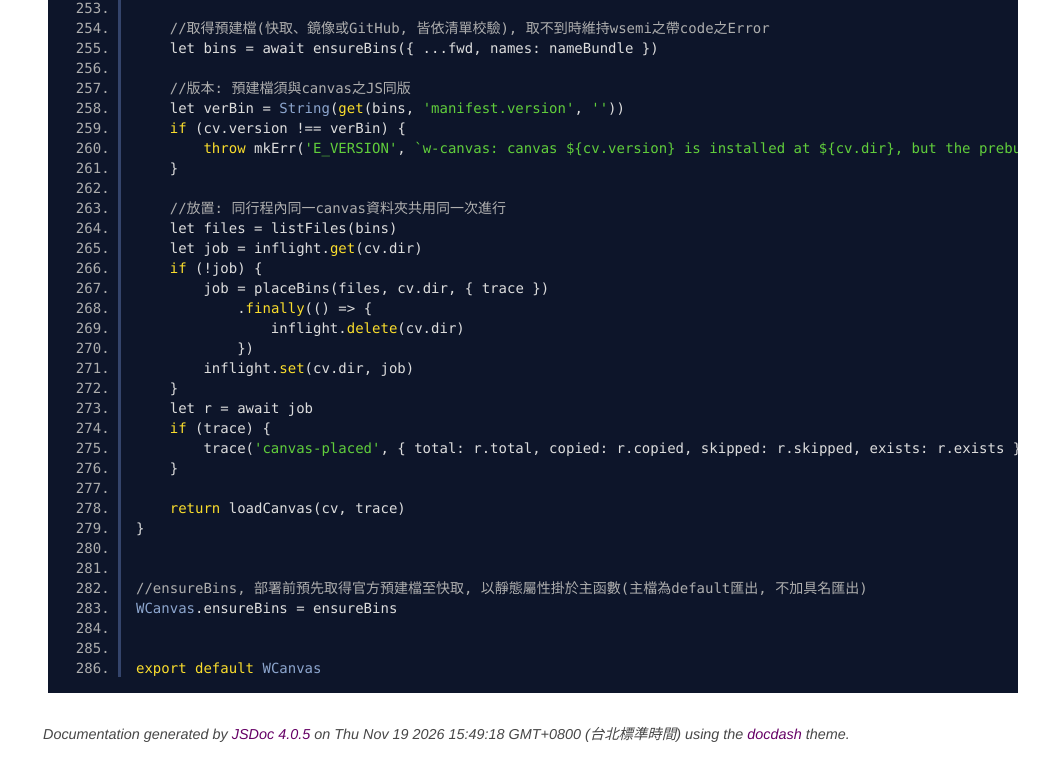
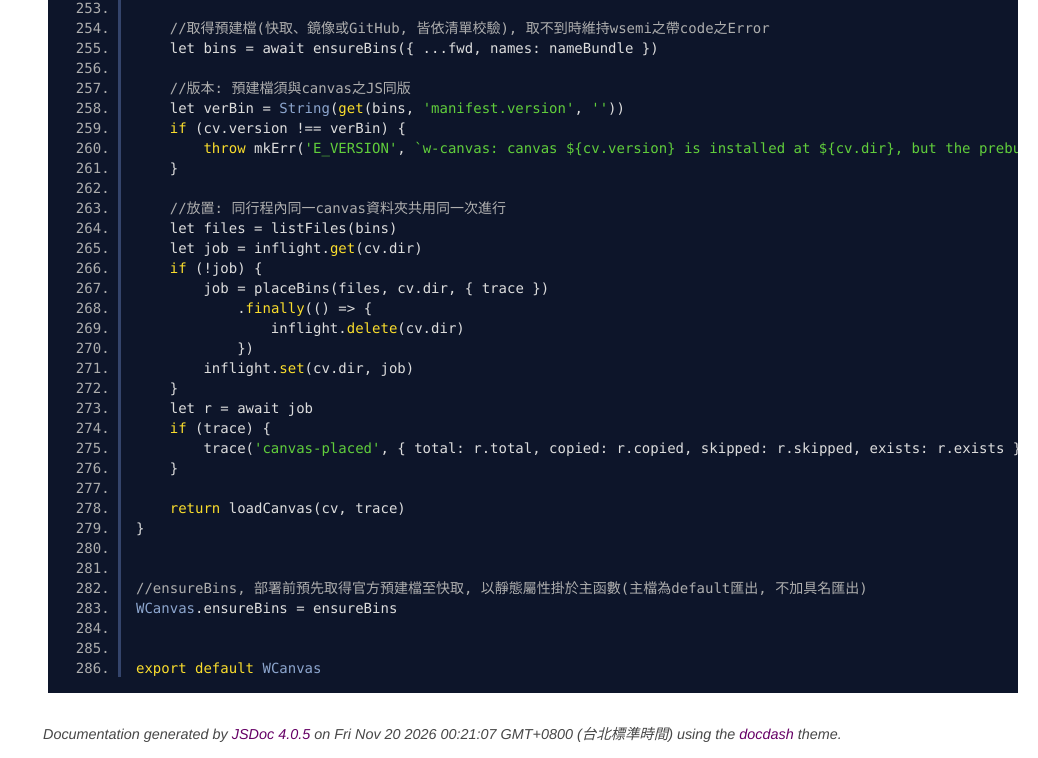
Before and after one commit to yuda-lyu/w-canvas, a website: page docs/WCanvas.mjs.html in a window 1280 px wide. Shown: the part 5200-5958 px from the top of the page, without its empty margins (242-1280 px from the left). Drawn offline with Linux system fonts and the light colour scheme.

Commit message:
modify: update pks

```diff
--- a/docs/WCanvas.mjs.html
+++ b/docs/WCanvas.mjs.html
@@ -345,7 +345,7 @@ export default WCanvas
 <br class="clear">
 
 <footer>
-    Documentation generated by <a href="https://github.com/jsdoc3/jsdoc">JSDoc 4.0.5</a> on Thu Nov 19 2026 15:49:18 GMT+0800 (台北標準時間) using the <a href="https://github.com/clenemt/docdash">docdash</a> theme.
+    Documentation generated by <a href="https://github.com/jsdoc3/jsdoc">JSDoc 4.0.5</a> on Fri Nov 20 2026 00:21:07 GMT+0800 (台北標準時間) using the <a href="https://github.com/clenemt/docdash">docdash</a> theme.
 </footer>
 
 <script>prettyPrint();</script>
--- a/package.json
+++ b/package.json
@@ -1,10 +1,10 @@
 {
   "name": "w-canvas",
-  "version": "1.0.26",
+  "version": "1.0.27",
   "main": "dist/w-canvas.umd.js",
   "dependencies": {
     "canvas": "3.2.3",
-    "wsemi": "^1.9.69"
+    "wsemi": "^1.9.70"
   },
   "devDependencies": {
     "w-package-tools": "^1.1.28"
```
Also changed, not shown: docs/ensureBins.mjs.html (+1 -1 lines), docs/global.html (+1 -1 lines), docs/index.html (+1 -1 lines), docs/placeBins.mjs.html (+1 -1 lines), dist/w-canvas.umd.js, docs/dist/w-canvas.umd.js, 3 other files.
